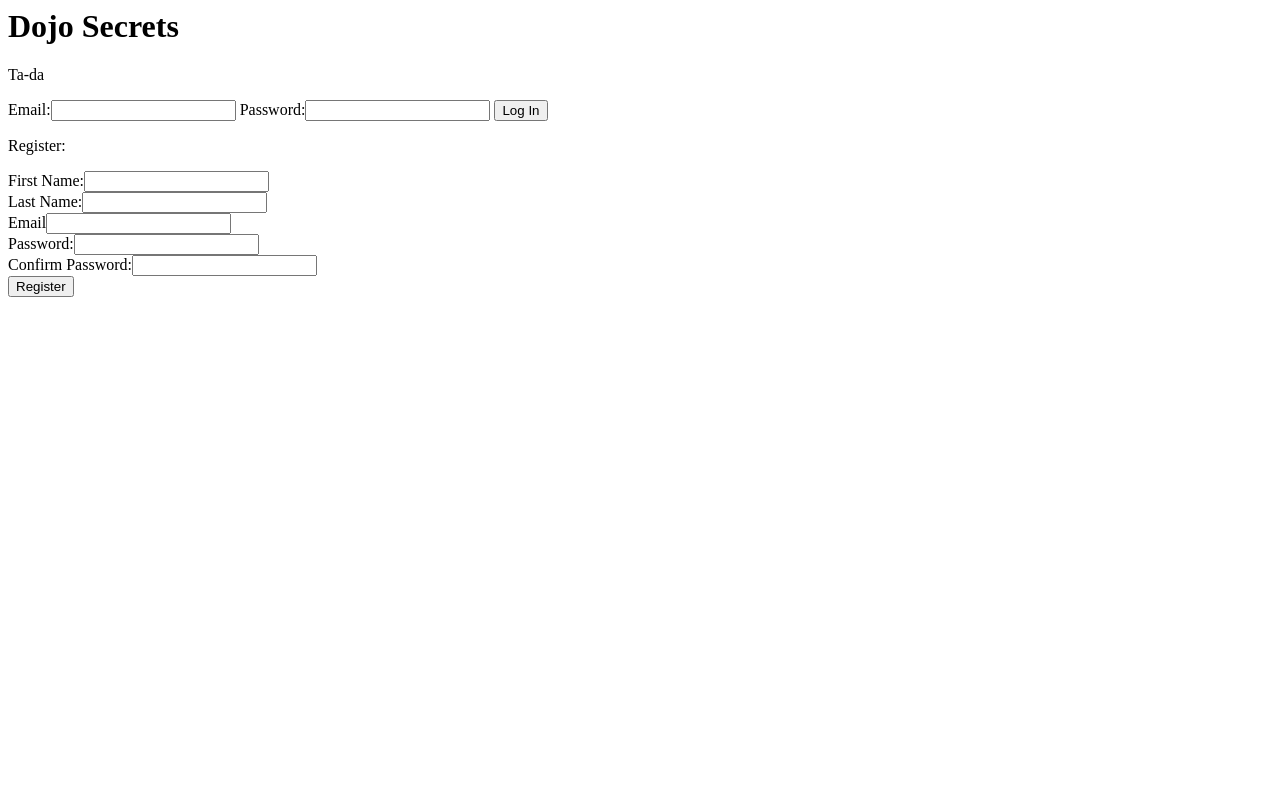
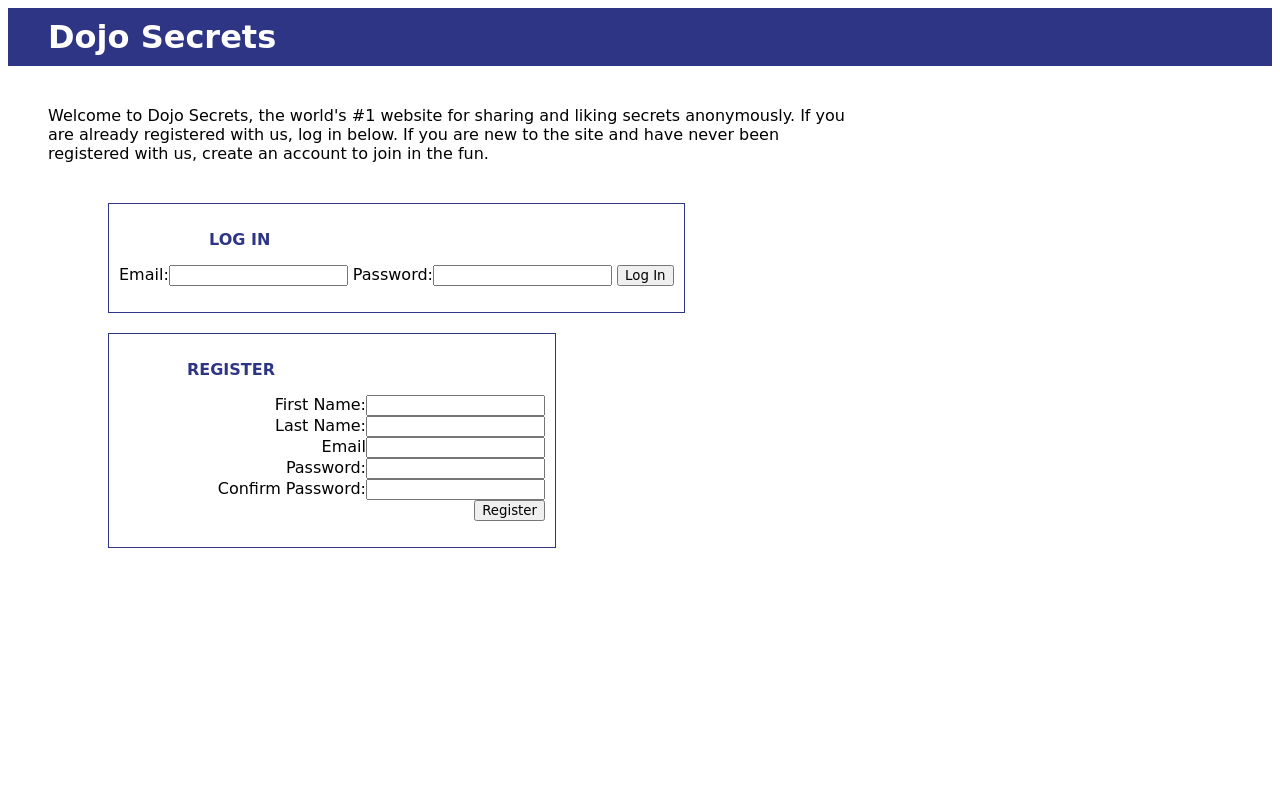
Before and after one commit to CodingDojoOnline-Nov2016/AlejoCovian, a Django app: page / in a window 1280 px wide. Run offline with Django 3.2, Linux system fonts and the light colour scheme.

Commit message:
added CSS stylesheet for login page

```diff
--- /dev/null
+++ b/Python/Django/Level_2/dojo_secrets/apps/dojo_secrets_app/static/css/login.css
@@ -0,0 +1,42 @@
+*{
+	font-family: cursive;
+}
+h1{
+	color: white;
+	background-color: #2e3584;
+	padding: 10px;
+	padding-left: 40px;
+}
+#intro{
+	width: 800px;
+	margin: 40px;
+}
+#loginp{
+	margin-left: 90px;
+	color: #2e3584;
+	font-weight: bold;
+}
+#login{
+	display: inline-block;
+	margin-left: 100px;
+	padding: 10px;
+	border-style: solid;
+	border-width: .5px;
+	border-color: #2e3584;
+}
+#registerp{
+	margin-right: 270px;
+	color: #2e3584;
+	font-weight: bold;
+}
+#register{
+	display: block;
+	margin:20px;
+	width: 426px;
+	text-align: right;
+	margin-left: 100px;
+	padding: 10px;
+	border-style: solid;
+	border-width: .5px;
+	border-color: #2e3584;
+}
--- a/Python/Django/Level_2/dojo_secrets/apps/dojo_secrets_app/templates/dojo_secrets_app/index.html
+++ b/Python/Django/Level_2/dojo_secrets/apps/dojo_secrets_app/templates/dojo_secrets_app/index.html
@@ -1,18 +1,25 @@
 <html>
 <head>
 	<title>Login or Register | Dojo Secrets</title>
+	{% load staticfiles %}
+	<link rel="stylesheet" type="text/css" href="{% static 'css/login.css' %}">
 </head>
 <body>
 	<h1>Dojo Secrets</h1>
-	<p>Ta-da</p>
+	<p id = 'intro'>Welcome to Dojo Secrets, the world's #1 website for sharing and liking secrets anonymously. If you are already registered with us, log in below. If you are new to the site and have never been registered with us, create an account to join in the fun.</p>
 
+	<div id = 'login'>
+		<p id = 'loginp'>LOG IN</p>
 		<form action = '/login' method='post'>
 			{% csrf_token %}
 			Email:<input type = 'text' name = 'email'>
 			Password:<input type = 'password' name = 'password'>
 			<input type = 'submit' value = 'Log In'>
 		</form>
-	<p>Register:</p>
+	</div>
+
+	<div id = 'register'>
+		<p id = 'registerp'>REGISTER</p>
 		<form action = '/register' method='post'>
 			{% csrf_token %}
 			First Name:<input type = 'text' name = 'first_name'>
@@ -27,6 +34,6 @@
 			<br>
 			<input type = 'submit' value = 'Register'>
 		</form>
-
+	</div>
 </body>
 </html>
--- a/Python/Django/Level_2/dojo_secrets/apps/dojo_secrets_app/views.py
+++ b/Python/Django/Level_2/dojo_secrets/apps/dojo_secrets_app/views.py
@@ -1,6 +1,7 @@
 from django.shortcuts import render, redirect
 from .models import User, Message, Like
 from django.db.models import Count
+from django.core.exceptions import ObjectDoesNotExist
 
 # Create your views here.
 def index(request):
@@ -45,7 +46,7 @@ def secrets(request):
 	context = {
 		'users': User.validation.all(),
 		'messages': Message.objects.all().order_by('-id'),
-		'likes': Message.objects.annotate(Count('id'))
+		##'likes': Like.objects.filter(message=Message.objects.get()),
 	}
 	return render(request, 'dojo_secrets_app/secrets.html', context)
 
@@ -67,7 +68,10 @@ def like(request):
 	print User.validation.all()
 	thing = request.POST['user']
 	message = Message.objects.get(id=request.POST['message'])
-	Like.objects.create(message=message, user=User.validation.get(id=thing))
+	try:
+		Like.objects.get(message=message, user=User.validation.get(id=thing))
+	except ObjectDoesNotExist:
+		Like.objects.create(message=message, user=User.validation.get(id=thing))
 	return redirect('/secrets')
 
 def logout(request):
```
Also changed, not shown: Python/Django/Level_2/dojo_secrets/apps/dojo_secrets_app/templates/dojo_secrets_app/secrets.html (+11 -0 lines), Python/Django/Level_2/dojo_secrets/db.sqlite3, 2 other files. Lines whose indentation alone changed are shown as unchanged.
